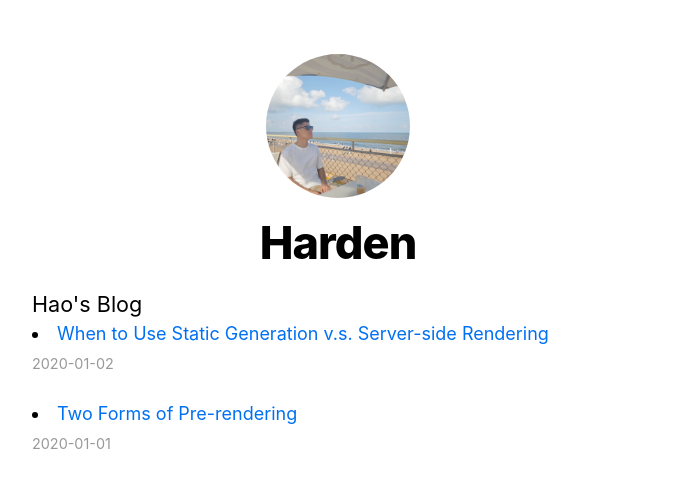
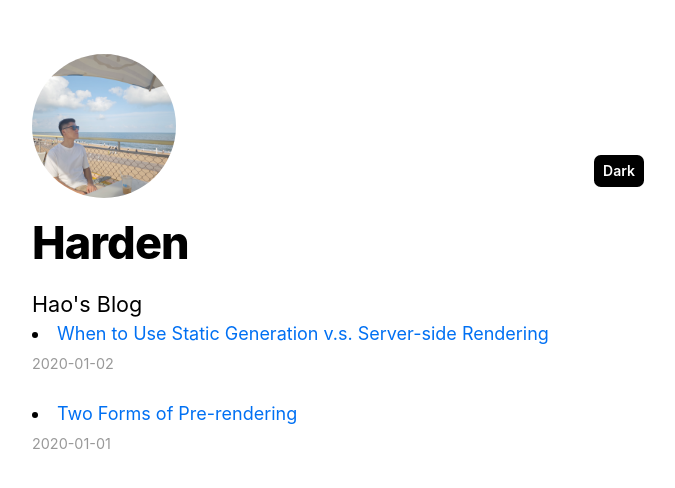
Before and after one commit to rocketsbigfan/blog, a Next.js app: page / in a window 1280 px wide. Shown: the top 488 px of the page, without its empty margins (302-977 px from the left). Built offline with nearby package versions, Linux system fonts and the light colour scheme.

Commit message:
feat: 深色主题配置

```diff
--- /dev/null
+++ b/components/ThemeToggle/index.tsx
@@ -0,0 +1,13 @@
+import { useTheme } from 'next-themes';
+
+export default function ThemeToggle() {
+  const { theme, setTheme } = useTheme();
+
+  const handleThemeToggle = () => {
+    setTheme(theme === 'dark' ? 'light' : 'dark');
+  }
+
+  return <button className='px-2 py-1 text-white dark:text-black bg-black dark:bg-white font-semibold text-[14px] rounded-md' onClick={handleThemeToggle}>
+    {theme === 'dark' ? 'Light' : 'Dark'}
+  </button>
+}
--- a/components/layout/index.module.css
+++ b/components/layout/index.module.css
@@ -6,8 +6,8 @@
 
 .header {
   display: flex;
-  flex-direction: column;
   align-items: center;
+  justify-content: space-between;
 }
 
 .headerImage {
--- a/components/layout/index.tsx
+++ b/components/layout/index.tsx
@@ -3,11 +3,14 @@ import styles from './index.module.css';
 import utilStyles from '../../styles/utils.module.css';
 import Head from 'next/head';
 import Link from 'next/link';
+import { useTheme } from 'next-themes';
+import ThemeToggle from '../ThemeToggle';
 
 const name = 'Harden';
 export const siteTitle = 'Hao\'s Blog new';
 
 export default function Layout({ children, home }: { children: React.ReactNode, home?: boolean }) {
+
   return (
     <div className={styles.container}>
       <Head>
@@ -24,18 +27,19 @@ export default function Layout({ children, home }: { children: React.ReactNode,
         />
         <meta name="og:title" content={siteTitle} />
         <meta name="twitter:card" content="summary_large_image" />
-      </Head><header className={styles.header}>
+      </Head>
+      <header className={styles.header}>
         {home ? (
-          <>
+          <div>
             <img
               src="/images/profile.jpg"
               className={`${styles.headerHomeImage} ${utilStyles.borderCircle}`}
               alt={name}
             />
             <h1 className={utilStyles.heading2Xl}>{name}</h1>
-          </>
+          </div>
         ) : (
-          <>
+          <div>
             <Link href="/">
               <img
                 src="/images/profile.jpg"
@@ -48,8 +52,9 @@ export default function Layout({ children, home }: { children: React.ReactNode,
                 <span className={utilStyles.colorInherit}>{name}</span>
               </Link>
             </h2>
-          </>
+          </div>
         )}
+        <ThemeToggle />
       </header>
       <main>
         {children}
--- a/package.json
+++ b/package.json
@@ -10,6 +10,7 @@
     "dayjs": "^1.11.13",
     "gray-matter": "^4.0.3",
     "next": "latest",
+    "next-themes": "^0.4.3",
     "react": "18.2.0",
     "react-dom": "18.2.0",
     "remark": "^15.0.1",
--- a/pages/_app.tsx
+++ b/pages/_app.tsx
@@ -1,4 +1,15 @@
 import '../styles/global.css';
+import { ThemeProvider } from 'next-themes';
+
 export default function App({ Component, pageProps }) {
-  return <Component {...pageProps} />;
+  return (
+    <ThemeProvider
+      enableSystem={true}
+      attribute="class"
+      // attribute="data-theme"
+      // defaultTheme="dark"
+    >
+      <Component {...pageProps} />
+    </ThemeProvider>
+  );
 }
--- a/pages/_document.js
+++ b/pages/_document.js
@@ -8,7 +8,7 @@ class MyDocument extends Document {
 
   render() {
     return (
-      <Html lang="en">
+      <Html suppressHydrationWarning lang="en">
         <Head />
         <body>
           <Main />
--- a/pages/index.tsx
+++ b/pages/index.tsx
@@ -1,5 +1,5 @@
 import Head from 'next/head';
-import Layout, { siteTitle } from '../components/layout';
+import Layout, { siteTitle } from '../components/Layout';
 import utilStyles from '../styles/utils.module.css';
 import { getSortedPostsData } from '../lib/posts';
 import Link from 'next/link';
@@ -26,7 +26,7 @@ export default function Home({ allPostsData }: HomeProps) {
       <main>
         {allPostsData.map(({ id, date, title }) => (
           <li className={utilStyles.listItem} key={id}>
-            <Link href={`/posts/${id}`}>
+            <Link href={`/posts/${id}`} className='text-link dark:text-white'>
               <span>{title}</span>
             </Link>
             <br />
--- a/pages/posts/[id].tsx
+++ b/pages/posts/[id].tsx
@@ -1,5 +1,5 @@
 import Head from 'next/head';
-import Layout from '../../components/layout'
+import Layout from '../../components/Layout'
 import { getAllPostIds, getPostData } from '../../lib/posts';
 import Date from '../../components/Date';
 import utilStyles from '../../styles/utils.module.css';
--- a/pages/posts/index.tsx
+++ b/pages/posts/index.tsx
@@ -1,6 +1,6 @@
 import Head from "next/head";
 import Link from "next/link";
-import Layout from '../../components/layout';
+import Layout from '../../components/Layout';
 import { useEffect, useState } from "react";
 
 export default function Posts() {
--- a/tailwind.config.js
+++ b/tailwind.config.js
@@ -12,4 +12,6 @@ module.exports = {
     extend: {},
   },
   plugins: [],
+  darkMode: 'class'
+  // darkMode: ['selector', '[data-theme="dark"]']
 }
```
Also changed, not shown: 1 other file (tests, documents, lock files or other folders).
